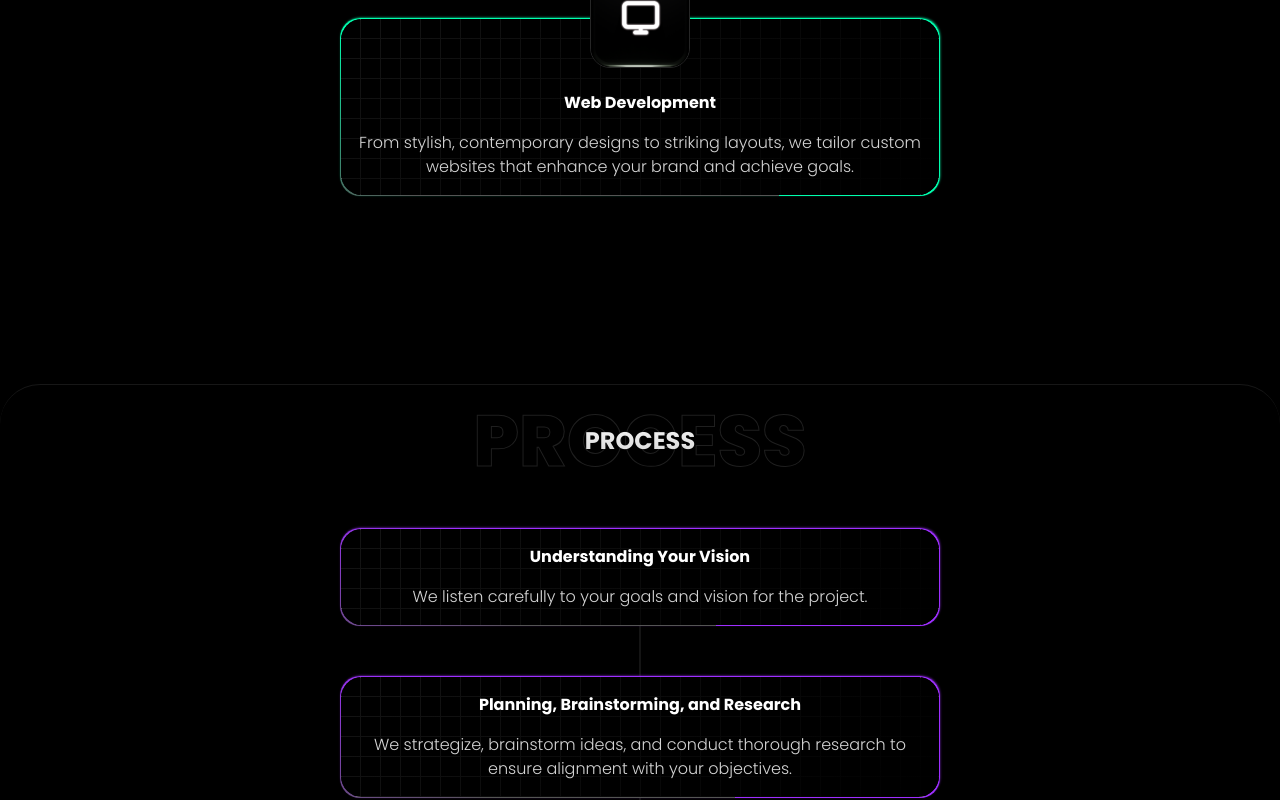
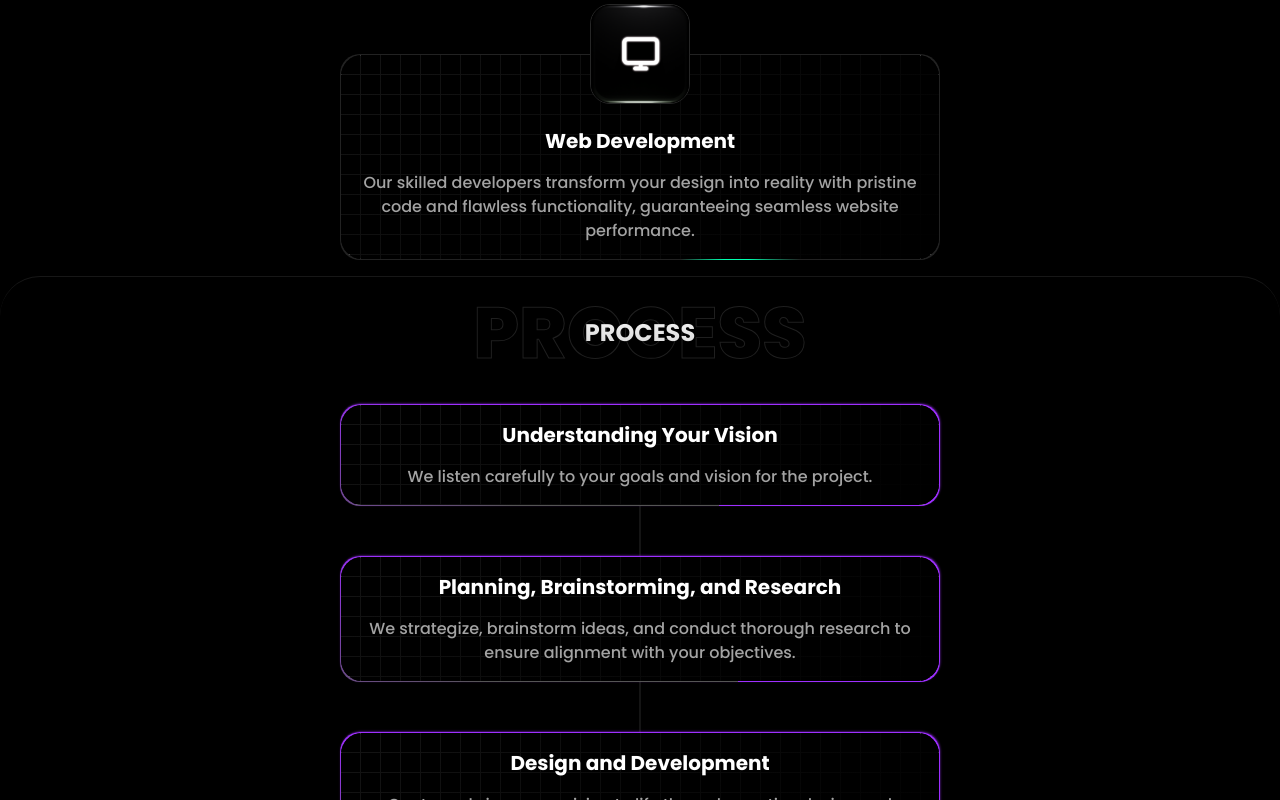
Before and after one commit to AbhishekChoudhari42/apr_web, a Next.js app: page / in a window 1280 px wide. Shown: the part 1120-1920 px from the top of the page. Built offline with nearby package versions, Linux system fonts and the light colour scheme.

Commit message:
card style update

```diff
--- a/app/components/Card.jsx
+++ b/app/components/Card.jsx
@@ -1,7 +1,7 @@
 import Image from 'next/image'
 import React from 'react'
 
-const ServicesCard = ({title,imgSrc,children,borderColor}) => {
+const Card = ({title,imgSrc,children,borderColor}) => {
   return (
     <div className={`card-container ${borderColor ?? borderColor}-border`}>
     <div className={`card`}>
@@ -15,4 +15,4 @@ const ServicesCard = ({title,imgSrc,children,borderColor}) => {
   )
 }
 
-export default ServicesCard
+export default Card
--- a/app/components/Navbar.jsx
+++ b/app/components/Navbar.jsx
@@ -27,7 +27,7 @@ const Navbar = () => {
 
 
   return (
-    <div className='absolute top-0 left-0 px-4 w-full flex justify-between items-center py-2'>
+    <div className='fixed z-50 top-0 left-0 px-4 w-full flex justify-between items-center py-2'>
       <h1 className='text-white font-extrabold text-lg'>
         Apricity
         <span className='text-teal-500 mx-[2px] text-xl'>.</span>
@@ -44,7 +44,7 @@ const Navbar = () => {
 
                     transition={{ ease: "easeOut", duration: 2 }}
                     key={el.text}
-                    className='nav-btn-element cursor-pointer '
+                    className='cursor-pointer '
                     >
                     <p
                     // onClick={()=>{lenis.scrollTo(`#CONTACT`,{lerp:0.1});console.log(`#${el.link}`)}}
--- a/app/components/Progress.jsx
+++ b/app/components/Progress.jsx
@@ -2,7 +2,7 @@ import React from 'react'
 import Card from './Card'
 const Progress = () => {
   return (
-    <div className='h-[120vh] max-sm:h-[140vh] min-h-fit w-screen text-white flex flex-col items-center relative z-[0] bg-black'>
+    <div className='min-h-screen py-4 w-full text-white flex flex-col items-center relative z-[0] bg-black'>
         <Card borderColor={"blue"} title="Understanding Your Vision">
             <p className='font-semibold'>
                 We listen carefully to your goals
--- a/app/components/Services.jsx
+++ b/app/components/Services.jsx
@@ -4,7 +4,7 @@ import Card from './Card'
 
 const Services = () => {
     return (
-        <div  className='h-[80vh] min-h-fit w-screen text-white flex flex-col gap-20 pt-4 items-center relative z-[0] bg-black'>
+        <div  className='min-h-fit w-screen py-4 pt-20 text-white flex flex-col gap-20 items-center relative z-[0] bg-black'>
             <Card title={"Web Design"} imgSrc={"/design-icon.webp"} borderColor={"green"}>
             <p>
                 From stylish, contemporary designs to striking layouts,
@@ -14,9 +14,9 @@ const Services = () => {
             </Card>
             <Card title={"Web Development"} imgSrc={"/comp-icon.webp"} borderColor={"green"}>
             <p>
-                From stylish, contemporary designs to striking layouts,
-                we tailor custom websites that enhance
-                your brand and achieve goals.
+            Our skilled developers transform your design into reality with
+            pristine code and flawless functionality, guaranteeing
+            seamless website performance.
             </p>
             </Card>
 
--- a/app/components/Title.jsx
+++ b/app/components/Title.jsx
@@ -2,7 +2,7 @@ import React from 'react'
 
 const Title = ({content}) => {
   return (
-    <div id={content} className='w-full h-28 bg-black border-t border-neutral-900 rounded-tr-[40px] rounded-tl-[40px] flex justify-center items-center mb-8'>
+    <div id={content} className='w-full h-28 bg-black border-t border-neutral-900 rounded-tr-[40px] rounded-tl-[40px] flex justify-center items-center'>
 
         <h1 className='white-gradient-text page-title ' data-text={content}>{content}</h1>
 
--- a/app/globals.css
+++ b/app/globals.css
@@ -79,29 +79,32 @@ html{
 }
 
 .card h2{
-  @apply font-bold text-white text-center
+  @apply font-bold text-white text-center h-fit text-xl
 }
 
 .card p{
-  @apply font-light text-neutral-300 text-center
+  @apply font-[500] text-neutral-400 text-center h-fit
 }
 
 .card-container{
   position: relative;
-  width: 80%;
+
+  min-height: fit-content;
+  height: 120px;
+  height: fit-content;
+
+  width: 600px;
   min-width: 300px;
   max-width: calc(100% - 4rem);
-  min-height: 150px;
-  width: 600px;
-  min-height: fit-content;
+
   padding: 1px;
   border-radius: 20px;
   animation: gradient-animate 10s linear infinite;
 }
 
 .green-border{
-  background: conic-gradient(from calc(var(--angle) - 110deg),rgb(0, 255, 174) 0%,rgb(0, 255, 174) 5%,#555 5%,#555 40%,rgb(0, 255, 174) 50%);
-  box-shadow: calc(sin(calc(360deg - var(--angle)))*1px) calc(cos(calc(360deg - var(--angle)))*1px) 2px rgba(0, 255, 174, 0.596);
+  background: conic-gradient(from calc(var(--angle) - 110deg),#222 0%,#222 5%,rgb(0, 255, 174) 8% , rgb(0, 255, 174) 10%,#222 15%,#222 20%);
+  /* box-shadow: calc(sin(calc(360deg - var(--angle)))*1px) calc(cos(calc(360deg - var(--angle)))*1px) 2px rgba(0, 255, 174, 0.596);   */
 }
 .blue-border{
   background: conic-gradient(from calc(var(--angle) - 110deg),rgb(158, 47, 255) 0%,rgb(158, 47, 255) 5%,#555 5%,#555 40%,rgb(158, 47, 255) 50%);
@@ -125,13 +128,12 @@ html{
 
 .card{
   position: relative;
-  top: 50%;
+  top: 0%;
   left: 50%;
   width: 100%;
-  /* max-width: fit-content; */
-  height: calc(100%);
+  height: inherit;
   min-height: fit-content;
-  transform: translate(-50%,-50%);
+  transform: translate(-50%,-0%);
   background-image: linear-gradient(135deg,rgba(0, 0, 0, 0.92),black);
   border-radius: 21px;
   padding: 1rem;
```
